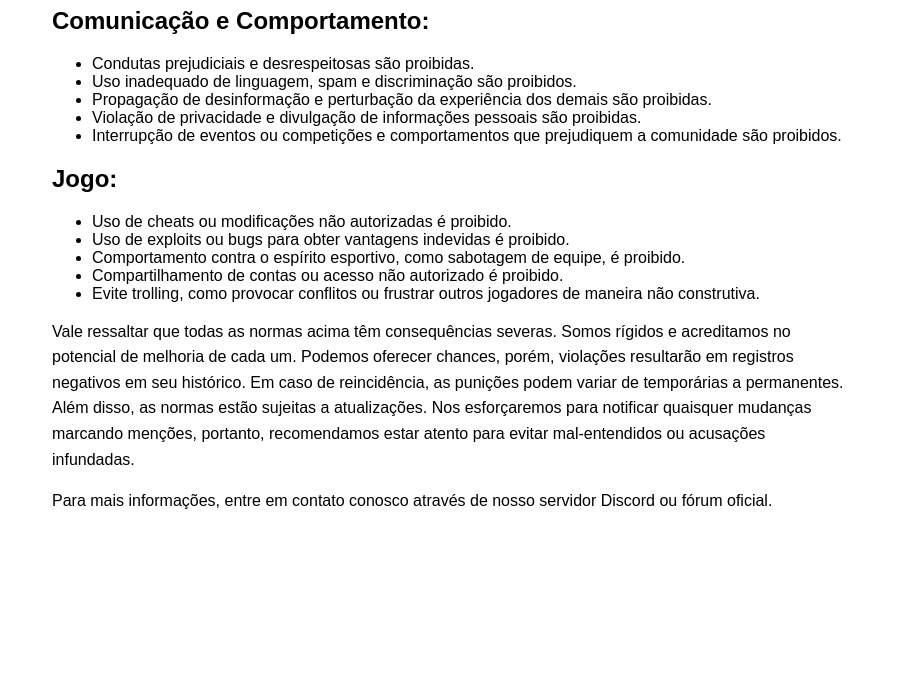
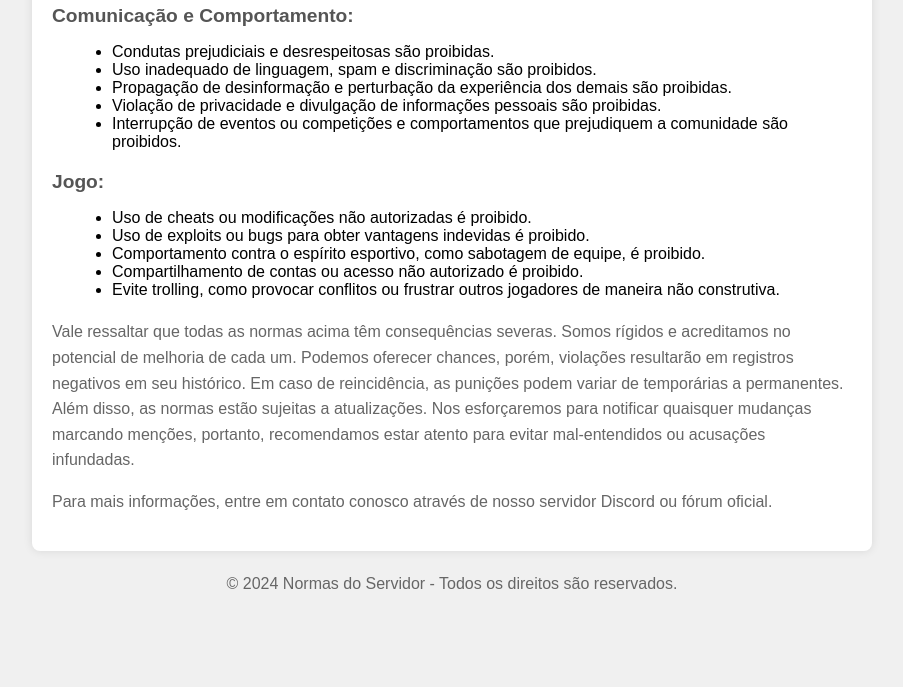
Before and after one commit to SaymonZera/diretrizes, a plain HTML site: page index.html in a window 1280 px wide. Shown: the part 113-800 px from the top of the page, without its empty margins (188-1091 px from the left). Drawn offline with Linux system fonts and the light colour scheme.

Commit message:
Update index.html

```diff
--- a/index.html
+++ b/index.html
@@ -7,18 +7,41 @@
     <style>
         body {
             font-family: Arial, sans-serif;
-            margin: 20px;
+            background-color: #f0f0f0;
+            margin: 0;
+            padding: 0;
+        }
+        .container {
+            max-width: 800px;
+            margin: 20px auto;
+            background-color: #fff;
             padding: 20px;
+            border-radius: 8px;
+            box-shadow: 0 0 10px rgba(0,0,0,0.1);
         }
         h1 {
             color: #333;
+            text-align: center;
+            margin-bottom: 20px;
+        }
+        h2 {
+            color: #555;
+            font-size: 1.2em;
+            margin-top: 20px;
+        }
+        ul {
+            list-style-type: disc;
+            margin-left: 20px;
+            margin-bottom: 20px;
         }
         p {
             line-height: 1.6;
+            color: #666;
         }
-        .container {
-            max-width: 800px;
-            margin: 0 auto;
+        .footer {
+            text-align: center;
+            margin-top: 20px;
+            color: #888;
         }
     </style>
 </head>
@@ -48,5 +71,8 @@
 
         <p>Para mais informações, entre em contato conosco através de nosso servidor Discord ou fórum oficial.</p>
     </div>
+    <div class="footer">
+        <p>&copy; 2024 Normas do Servidor - Todos os direitos são reservados.</p>
+    </div>
 </body>
 </html>
```
